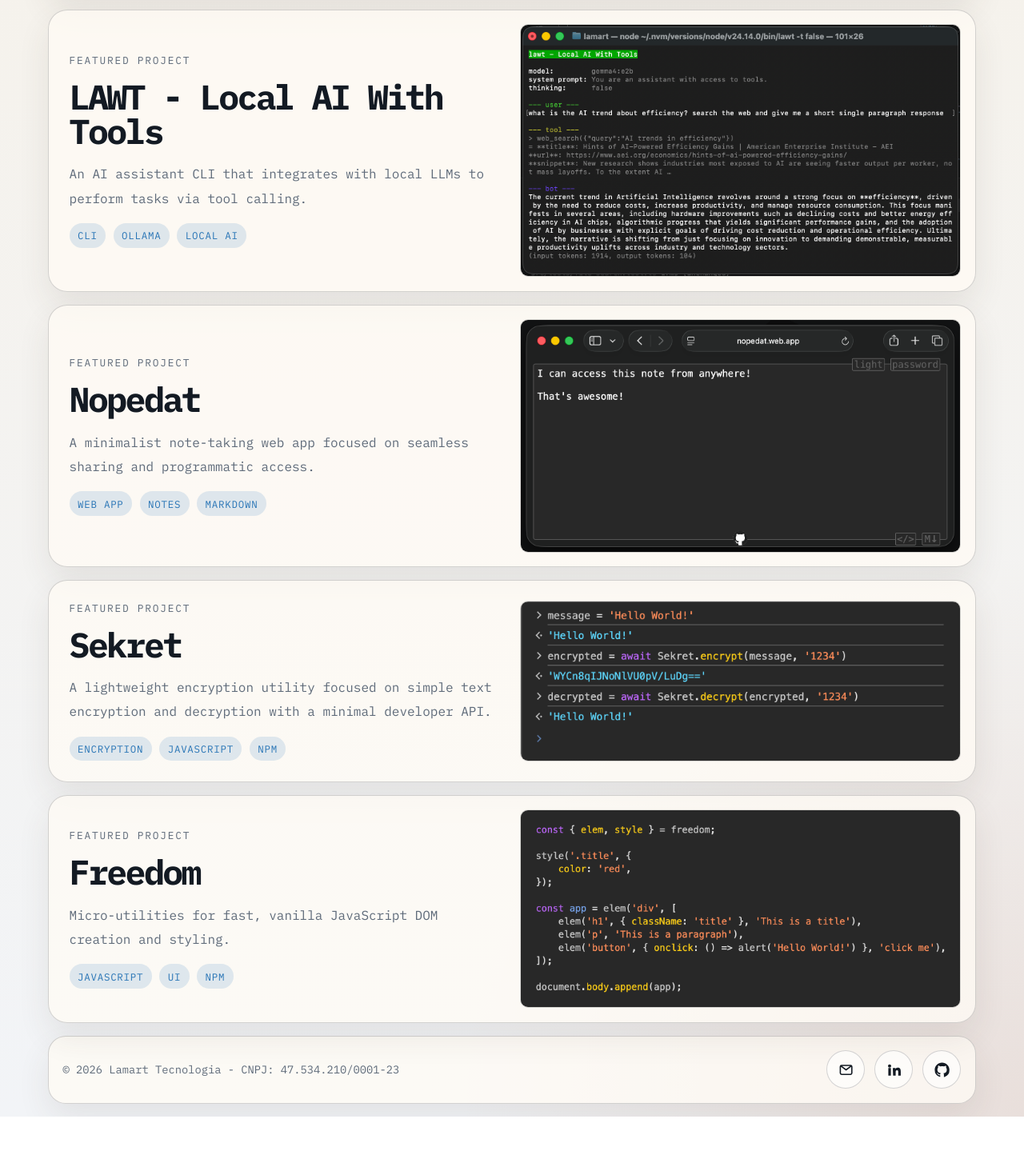
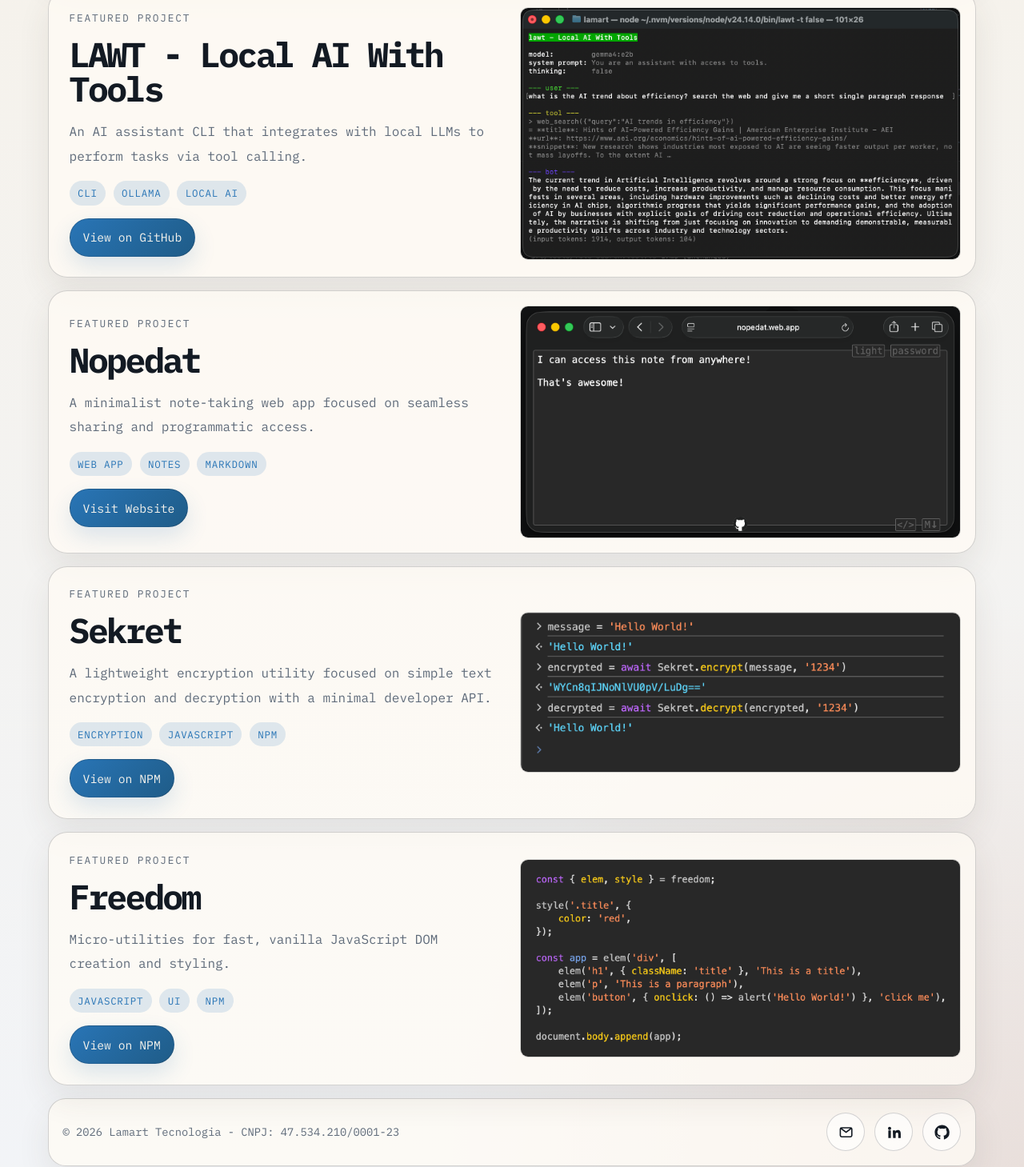
Before and after one commit to lamartinecabral/lamartinecabral.github.io, a plain HTML site: page docs/index.html in a window 1280 px wide. Shown: the part 779-2238 px from the top of the page at 80% size. Before the commit the page ends 2175 px from the top, so only its background shows below. Drawn offline with Linux system fonts and the light colour scheme.

Commit message:
feat: add call to action elements

```diff
--- a/docs/index.html
+++ b/docs/index.html
@@ -161,11 +161,6 @@
         color: var(--muted);
         letter-spacing: 0.14em;
         text-transform: uppercase;
-      }
-
-      .card__body {
-        display: grid;
-        gap: 0.85rem;
       }
 
       .button,
@@ -497,6 +492,15 @@
               <span>Ollama</span>
               <span>Local AI</span>
             </div>
+            <div>
+              <a
+                href="https://github.com/lamartinecabral/lawt-public"
+                target="_blank"
+                rel="noreferrer"
+                class="button"
+                >View on GitHub</a
+              >
+            </div>
           </div>
           <div class="project__image">
             <a
@@ -525,6 +529,15 @@
               <span>Web app</span>
               <span>Notes</span>
               <span>Markdown</span>
+            </div>
+            <div>
+              <a
+                href="https://nopedat.web.app"
+                target="_blank"
+                rel="noreferrer"
+                class="button"
+                >Visit Website</a
+              >
             </div>
           </div>
           <div class="project__image">
@@ -555,6 +568,15 @@
               <span>JavaScript</span>
               <span>NPM</span>
             </div>
+            <div>
+              <a
+                href="https://npmjs.com/package/@lamartinecabral/sekret"
+                target="_blank"
+                rel="noreferrer"
+                class="button"
+                >View on NPM</a
+              >
+            </div>
           </div>
           <div class="project__image">
             <a
@@ -583,6 +605,15 @@
               <span>JavaScript</span>
               <span>UI</span>
               <span>NPM</span>
+            </div>
+            <div>
+              <a
+                href="https://npmjs.com/package/@lamartinecabral/freedom"
+                target="_blank"
+                rel="noreferrer"
+                class="button"
+                >View on NPM</a
+              >
             </div>
           </div>
           <div class="project__image">
```
